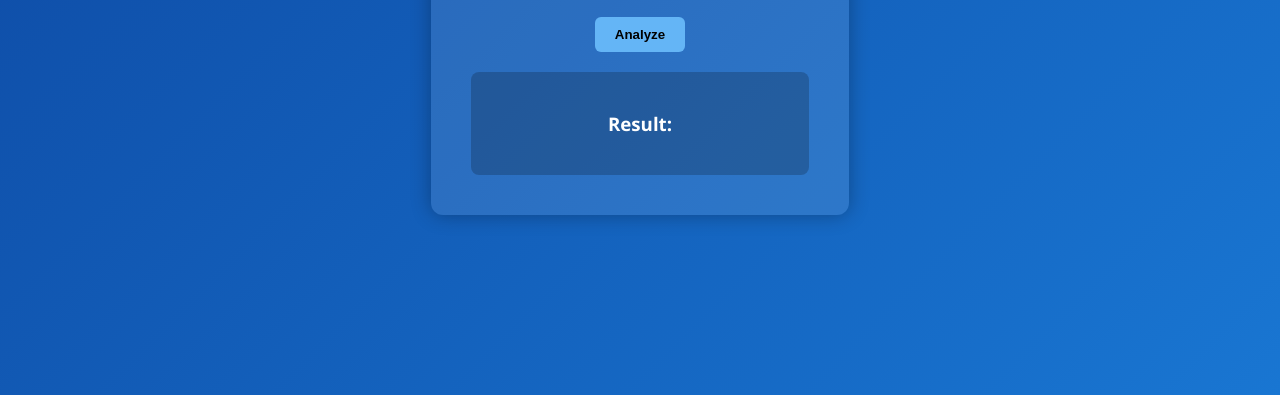
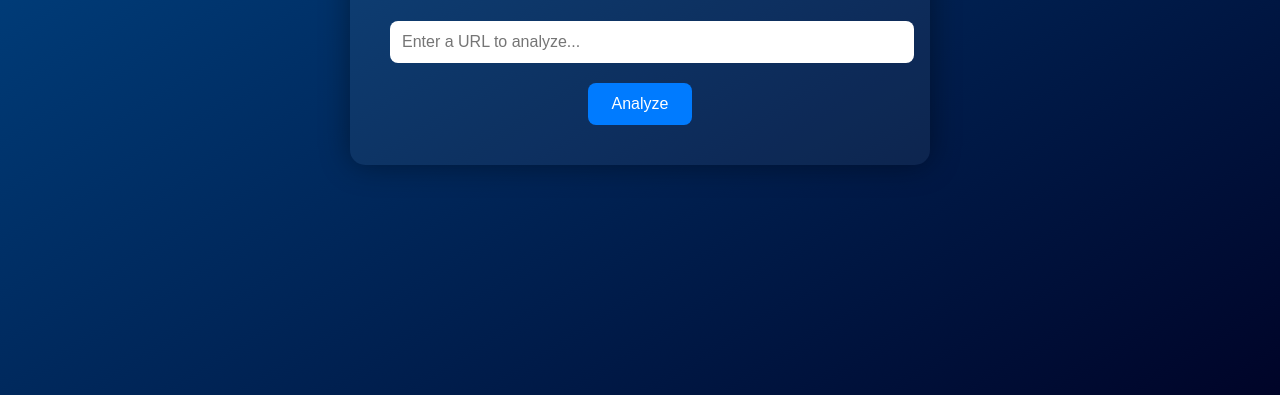
Before and after one commit to ToluCodeGlitch/Phishsleuth, a plain HTML site: page index.html in a window 1280 px wide. Shown: the part 405-800 px from the top of the page. Drawn offline with Linux system fonts and the light colour scheme.

Commit message:
Update style.css

```diff
--- a/style.css
+++ b/style.css
@@ -1,53 +1,61 @@
 body {
+  margin: 0;
   font-family: 'Segoe UI', sans-serif;
-  background: linear-gradient(135deg, #0d47a1, #1976d2);
-  color: white;
-  margin: 0;
-  padding: 0;
+  background: linear-gradient(to bottom right, #004e92, #000428);
+  color: #fff;
   display: flex;
-  height: 100vh;
   justify-content: center;
   align-items: center;
+  height: 100vh;
 }
 
 .container {
-  background: rgba(255, 255, 255, 0.1);
+  background-color: rgba(255, 255, 255, 0.05);
   padding: 40px;
-  border-radius: 12px;
+  border-radius: 15px;
+  box-shadow: 0 0 30px rgba(0, 0, 0, 0.4);
   text-align: center;
-  box-shadow: 0 0 20px rgba(0, 0, 0, 0.3);
+  width: 90%;
+  max-width: 500px;
+}
+
+h1 {
+  margin-bottom: 10px;
+  font-size: 2.5rem;
 }
 
 input {
-  padding: 10px;
-  width: 80%;
+  width: 100%;
+  padding: 12px;
+  margin: 20px 0;
   border: none;
-  border-radius: 6px;
-  margin: 20px 0;
+  border-radius: 8px;
   font-size: 1rem;
 }
 
 button {
-  padding: 10px 20px;
-  background-color: #64b5f6;
+  background-color: #007bff;
+  color: white;
   border: none;
-  border-radius: 6px;
-  font-weight: bold;
+  padding: 12px 24px;
+  font-size: 1rem;
+  border-radius: 8px;
   cursor: pointer;
-  transition: background 0.3s;
+  transition: background 0.3s ease;
 }
 
 button:hover {
-  background-color: #42a5f5;
+  background-color: #0056b3;
 }
 
 #resultBox {
   margin-top: 20px;
-  padding: 20px;
-  border-radius: 8px;
-  background-color: rgba(0,0,0,0.2);
+  display: none;
 }
 
-.hidden {
-  display: none;
+#resultText {
+  font-size: 1.1rem;
+  padding: 10px;
+  background-color: rgba(0, 0, 0, 0.2);
+  border-radius: 10px;
 }
```
